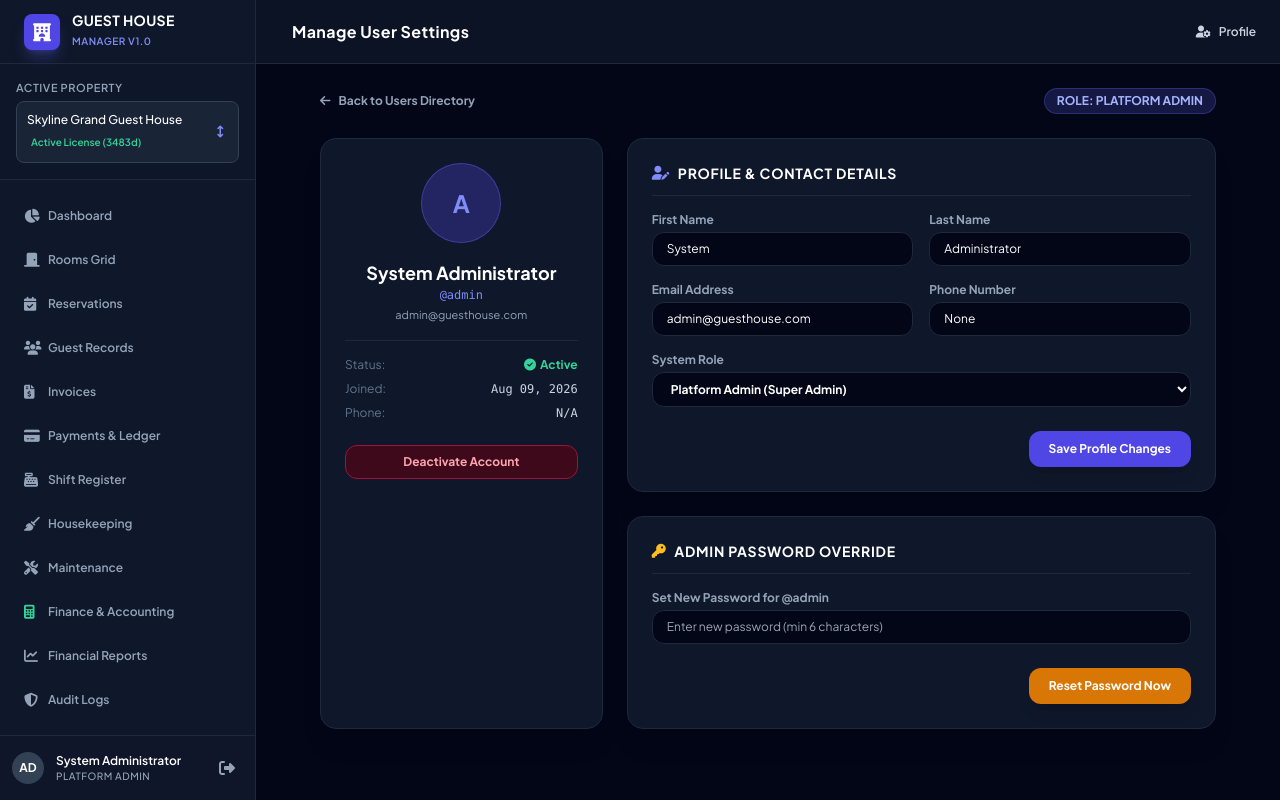
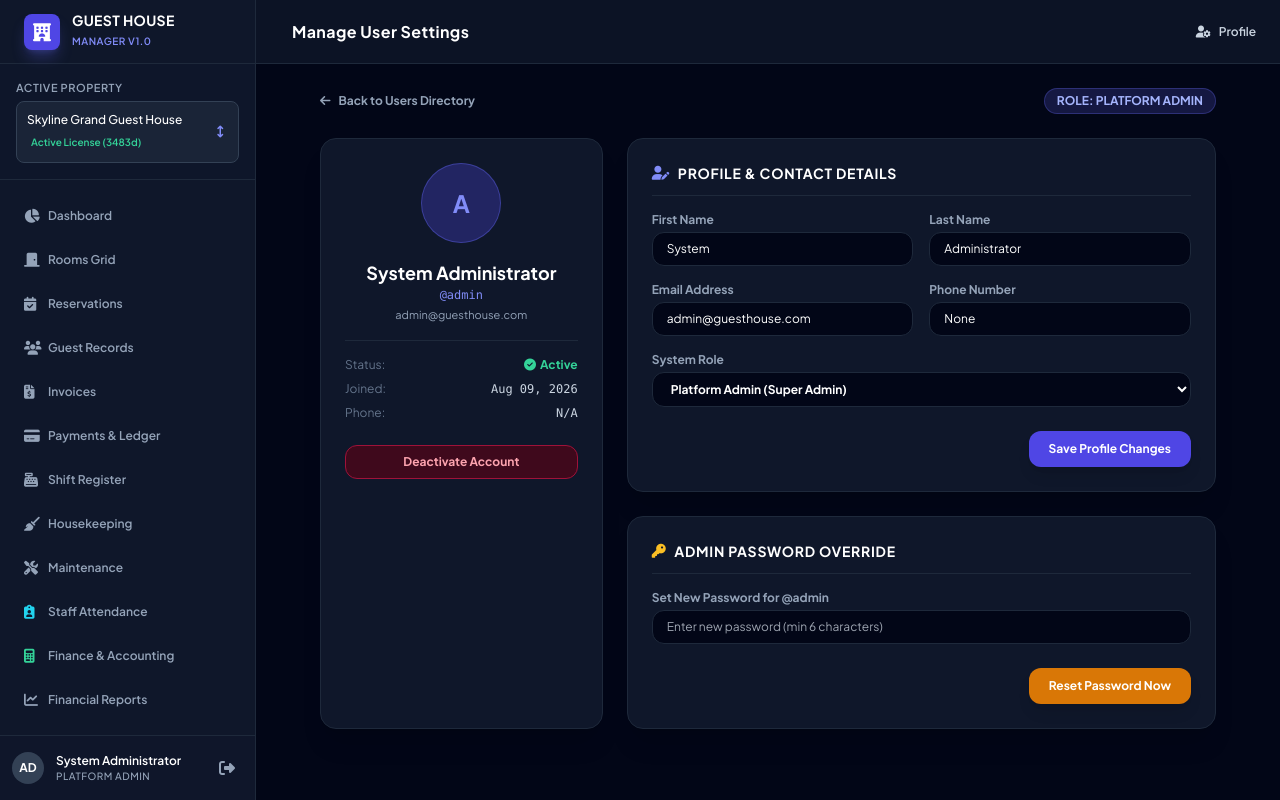
Before and after one commit to abelpro12/Guest_House-, a Django app: page /accounts/users/1/edit/ in a window 1280 px wide. Run offline with Django 4.2, Linux system fonts and the light colour scheme; a user stored in the database is signed in; data comes from the database, SQL or seed files in the repository; some libraries are stand-ins or nearby versions.

Commit message:
Allow receptionists to log staff daily attendance and integrate front desk payments into accountant dashboard

```diff
--- a/finance/views.py
+++ b/finance/views.py
@@ -201,7 +201,7 @@ def payroll_create(request):
 
 @login_required
 def attendance_list(request):
-    if not (request.user.is_accountant or request.user.is_investor or request.user.is_admin):
+    if not (request.user.is_accountant or request.user.is_investor or request.user.is_admin or request.user.is_receptionist):
         messages.error(request, "Access restricted.")
         return redirect('dashboard:index')
 
@@ -228,7 +228,7 @@ def attendance_list(request):
 
 @login_required
 def attendance_log(request):
-    if not (request.user.is_accountant or request.user.is_investor or request.user.is_admin):
+    if not (request.user.is_accountant or request.user.is_investor or request.user.is_admin or request.user.is_receptionist):
         messages.error(request, "Access restricted.")
         return redirect('dashboard:index')
 
--- a/templates/base.html
+++ b/templates/base.html
@@ -139,8 +139,14 @@
             </a>
             {% endif %}
 
+            {% if user.is_receptionist or user.is_accountant or user.is_investor or user.is_admin %}
+            <a href="{% url 'finance:attendance_list' %}" class="flex items-center px-3 py-2.5 text-xs font-semibold rounded-lg transition-colors {% if request.resolver_match.url_name == 'attendance_list' %}bg-indigo-600/20 text-indigo-400 border border-indigo-500/30{% else %}text-slate-400 hover:bg-slate-800 hover:text-slate-200{% endif %}">
+                <i class="fa-solid fa-clipboard-user w-6 text-sm text-cyan-400"></i> Staff Attendance
+            </a>
+            {% endif %}
+
             {% if user.is_accountant or user.is_investor or user.is_admin %}
-            <a href="{% url 'finance:dashboard' %}" class="flex items-center px-3 py-2.5 text-xs font-semibold rounded-lg transition-colors {% if request.resolver_match.app_name == 'finance' %}bg-indigo-600/20 text-indigo-400 border border-indigo-500/30{% else %}text-slate-400 hover:bg-slate-800 hover:text-slate-200{% endif %}">
+            <a href="{% url 'finance:dashboard' %}" class="flex items-center px-3 py-2.5 text-xs font-semibold rounded-lg transition-colors {% if request.resolver_match.app_name == 'finance' and request.resolver_match.url_name != 'attendance_list' %}bg-indigo-600/20 text-indigo-400 border border-indigo-500/30{% else %}text-slate-400 hover:bg-slate-800 hover:text-slate-200{% endif %}">
                 <i class="fa-solid fa-calculator w-6 text-sm text-emerald-400"></i> Finance & Accounting
             </a>
             {% endif %}
```
